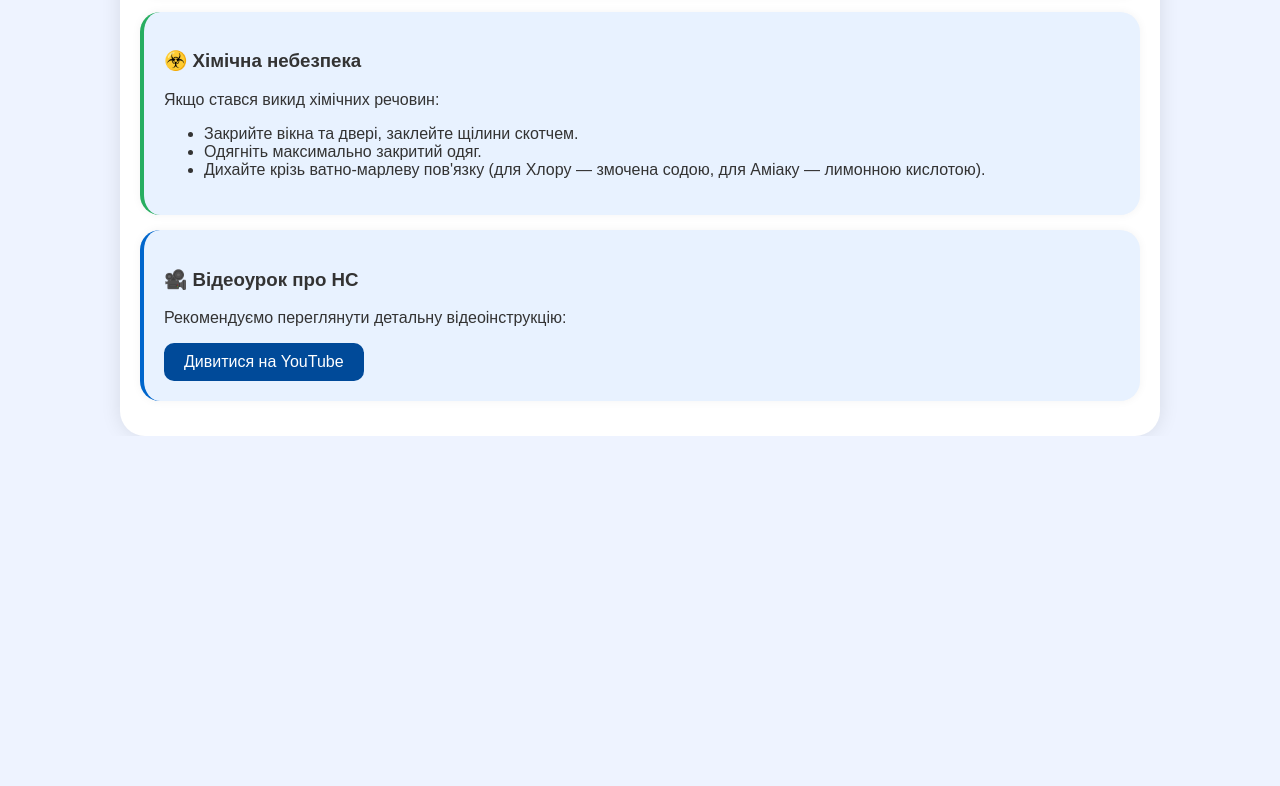
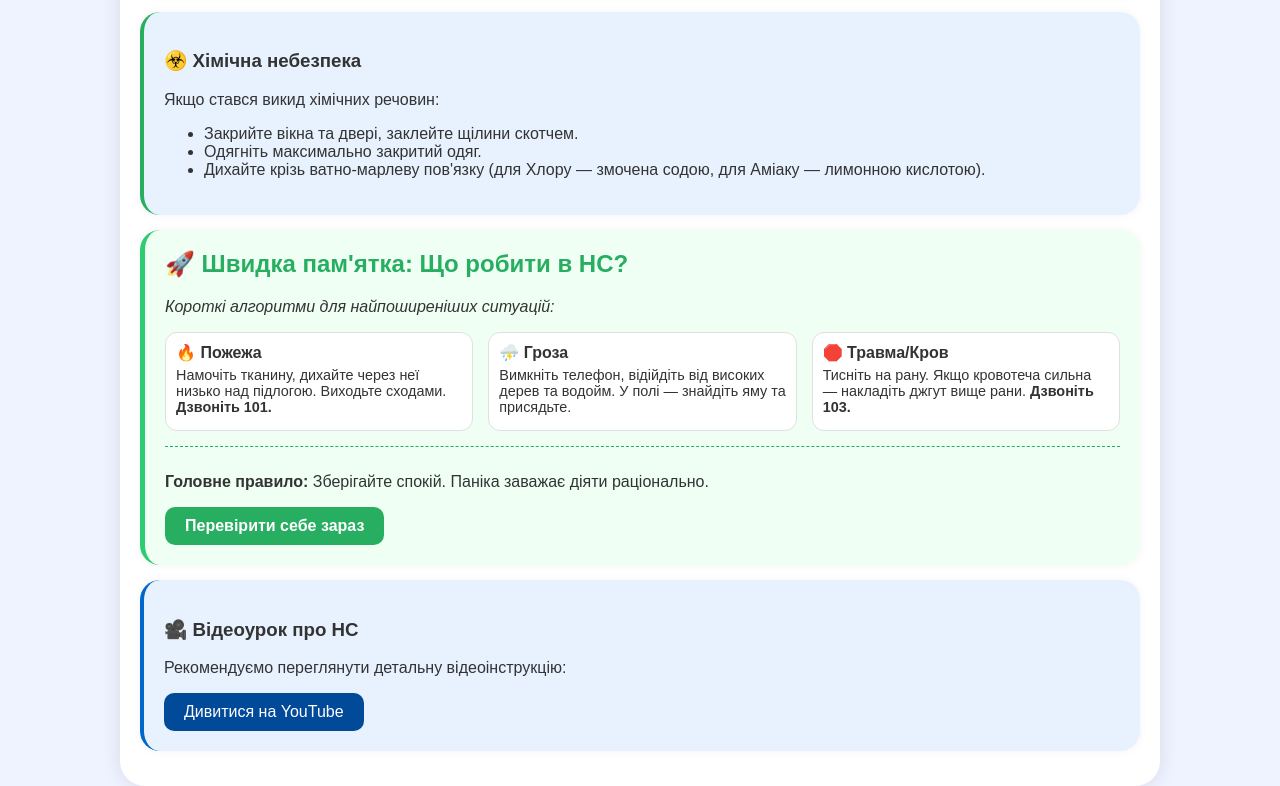
Before and after one commit to qarsonick/test, a plain HTML site: page emergencies.html in a window 1280 px wide. Shown: the part 1427-2213 px from the top of the page. Before the commit the page ends 1863 px from the top, so only its background shows below. Drawn offline with Linux system fonts and the light colour scheme.

Commit message:
Add quick reference section for emergency situations
Signed-off-by: qarsonick <max2009honch@gmail.com>

```diff
--- a/emergencies.html
+++ b/emergencies.html
@@ -48,6 +48,35 @@
         </ul>
     </div>
 
+    <div class="block animate-card" style="border-left: 5px solid #2ecc71; background: #f0fff4;">
+    <h2 style="color: #27ae60; margin-top: 0;">🚀 Швидка пам'ятка: Що робити в НС?</h2>
+    <p style="font-style: italic;">Короткі алгоритми для найпоширеніших ситуацій:</p>
+
+    <div style="display: grid; grid-template-columns: repeat(auto-fit, minmax(200px, 1fr)); gap: 15px;">
+
+        <div style="background: white; padding: 10px; border-radius: 12px; border: 1px solid #e0e0e0;">
+            <strong>🔥 Пожежа</strong>
+            <p style="font-size: 0.9rem; margin: 5px 0;">Намочіть тканину, дихайте через неї низько над підлогою. Виходьте сходами. <strong>Дзвоніть 101.</strong></p>
+        </div>
+
+        <div style="background: white; padding: 10px; border-radius: 12px; border: 1px solid #e0e0e0;">
+            <strong>⛈️ Гроза</strong>
+            <p style="font-size: 0.9rem; margin: 5px 0;">Вимкніть телефон, відійдіть від високих дерев та водойм. У полі — знайдіть яму та присядьте.</p>
+        </div>
+
+        <div style="background: white; padding: 10px; border-radius: 12px; border: 1px solid #e0e0e0;">
+            <strong>🛑 Травма/Кров</strong>
+            <p style="font-size: 0.9rem; margin: 5px 0;">Тисніть на рану. Якщо кровотеча сильна — накладіть джгут вище рани. <strong>Дзвоніть 103.</strong></p>
+        </div>
+
+    </div>
+
+    <div style="margin-top: 15px; padding-top: 10px; border-top: 1px dashed #27ae60;">
+        <p><strong>Головне правило:</strong> Зберігайте спокій. Паніка заважає діяти раціонально.</p>
+        <a href="tests.html" class="video-btn" style="background: #27ae60;">Перевірити себе зараз</a>
+    </div>
+</div>
+
     <div class="block">
         <h3>🎥 Відеоурок про НС</h3>
         <p>Рекомендуємо переглянути детальну відеоінструкцію:</p>
```
